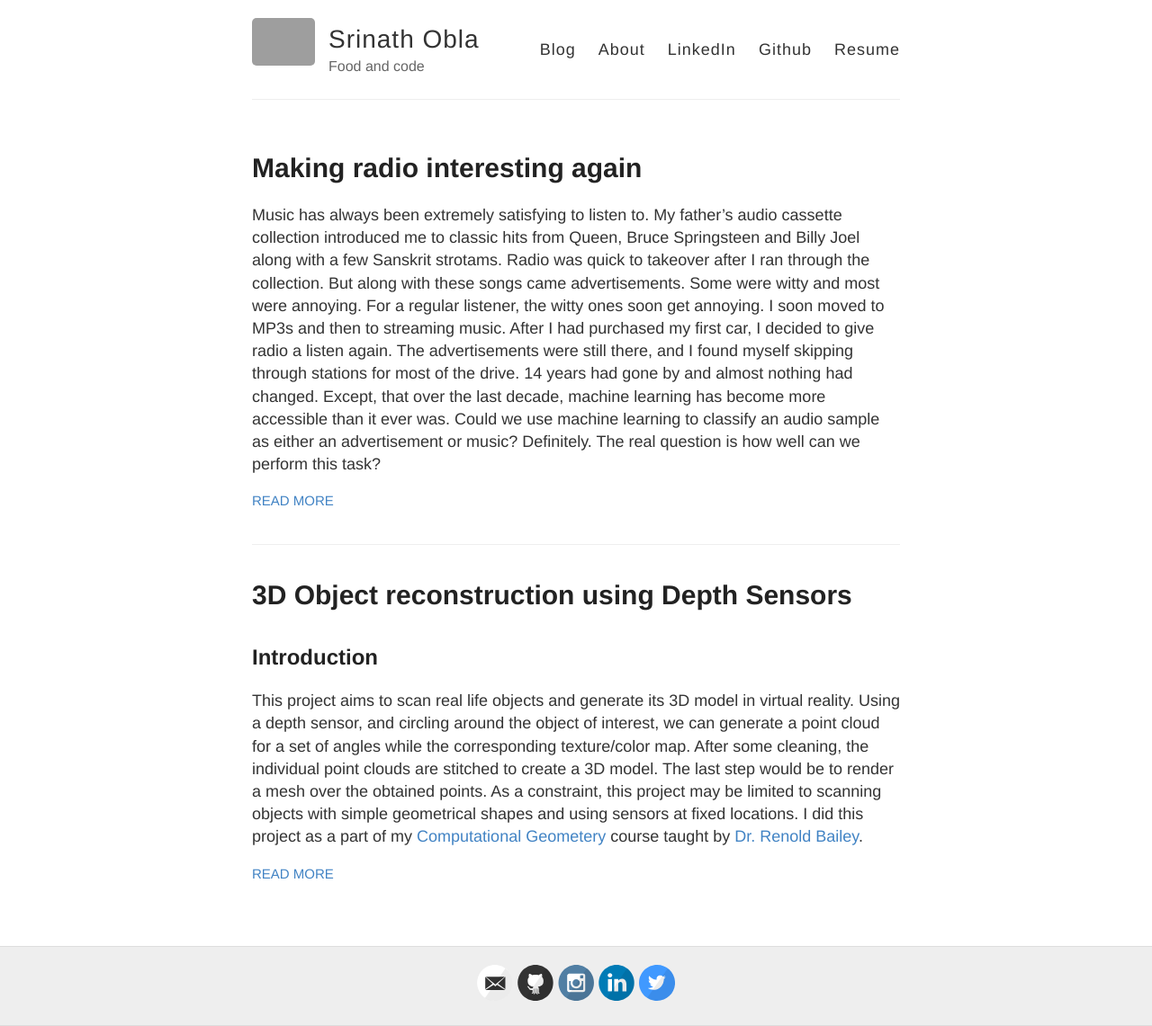
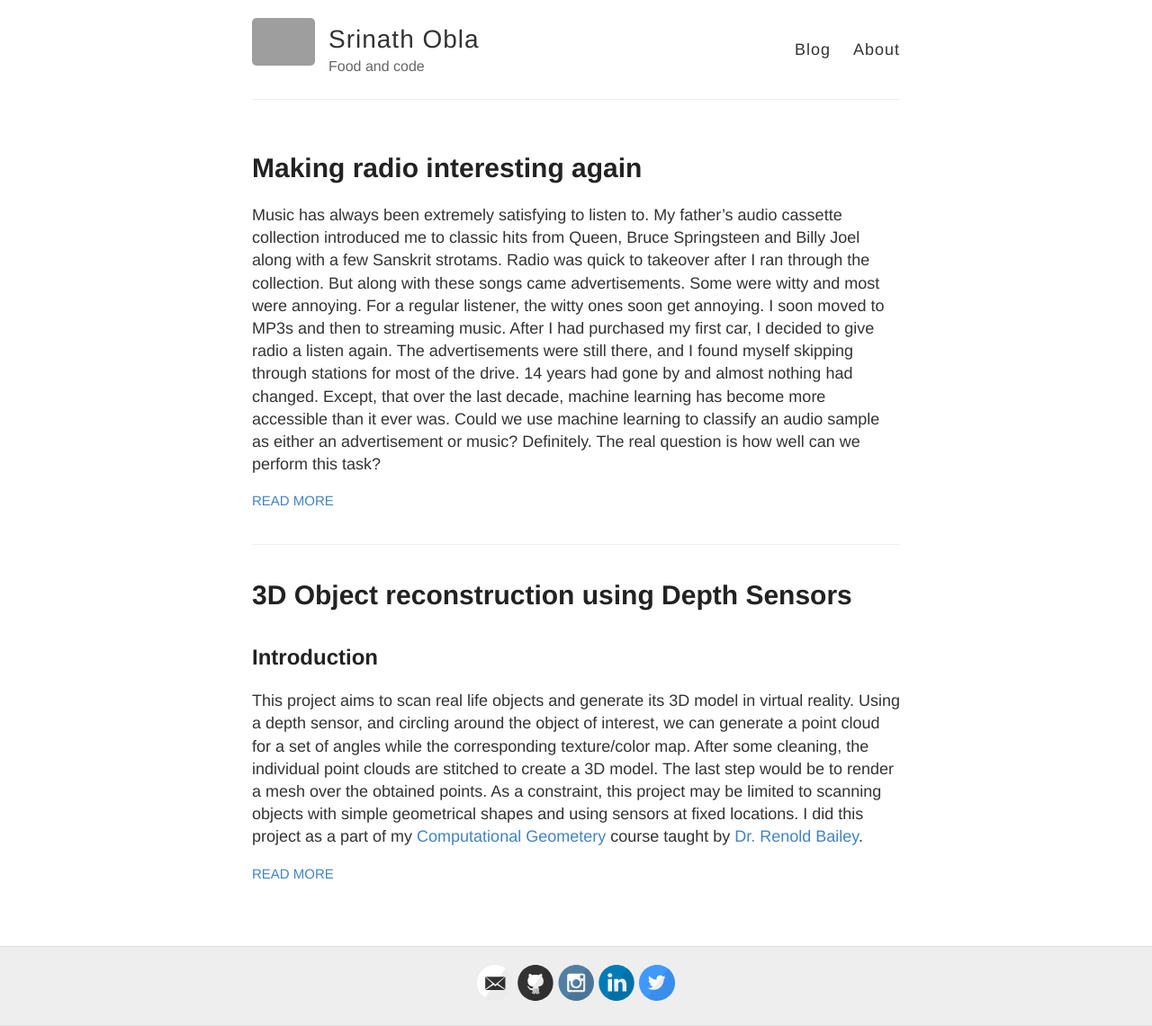
Before and after one commit to srinathos/srinathos.github.io, a Jekyll site: the page built from index.html, in a window 1280 px wide. Shown: the whole page at 90% size. Built offline with Jekyll 4.4.1, drawn with Linux system fonts in a browser that asks for light colours; grey boxes are pictures that could not be loaded.

Commit message:
Debugging site build error -- removing last commit
This reverts commit 3215f3edabec60a441a106bce3589bcabc47fbfb.

```diff
--- a/_layouts/default.html
+++ b/_layouts/default.html
@@ -29,9 +29,6 @@
           <nav>
             <a href="{{ site.baseurl }}/">Blog</a>
             <a href="{{ site.baseurl }}/about">About</a>
-            <a href="https://www.linkedin.com/in/srinathos/">LinkedIn</a>
-            <a href="https://github.com/srinathos">Github</a>
-            <a href="https://bitly.com/2lHaNnr">Resume</a>
           </nav>
         </header>
       </div>
```
